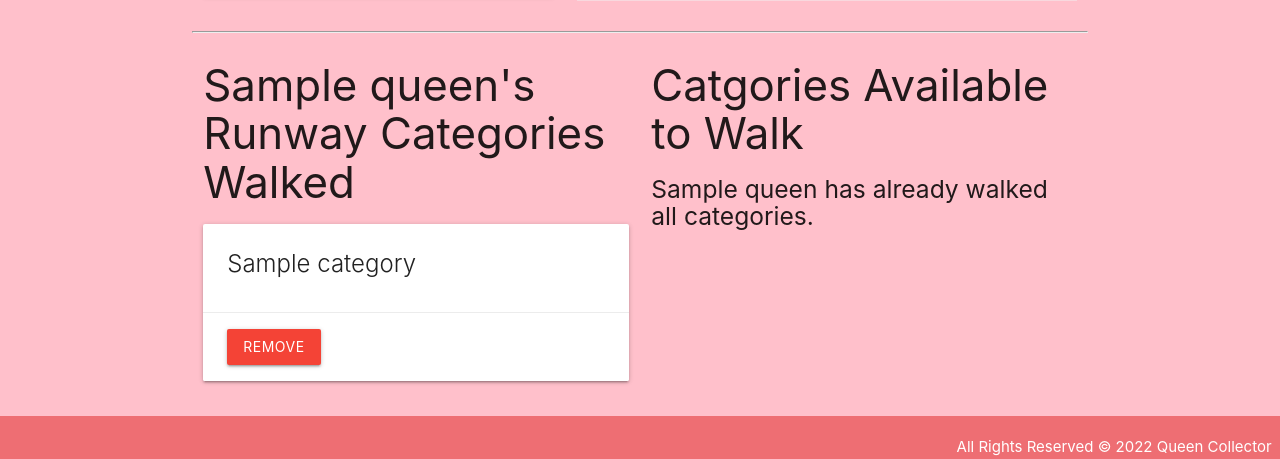
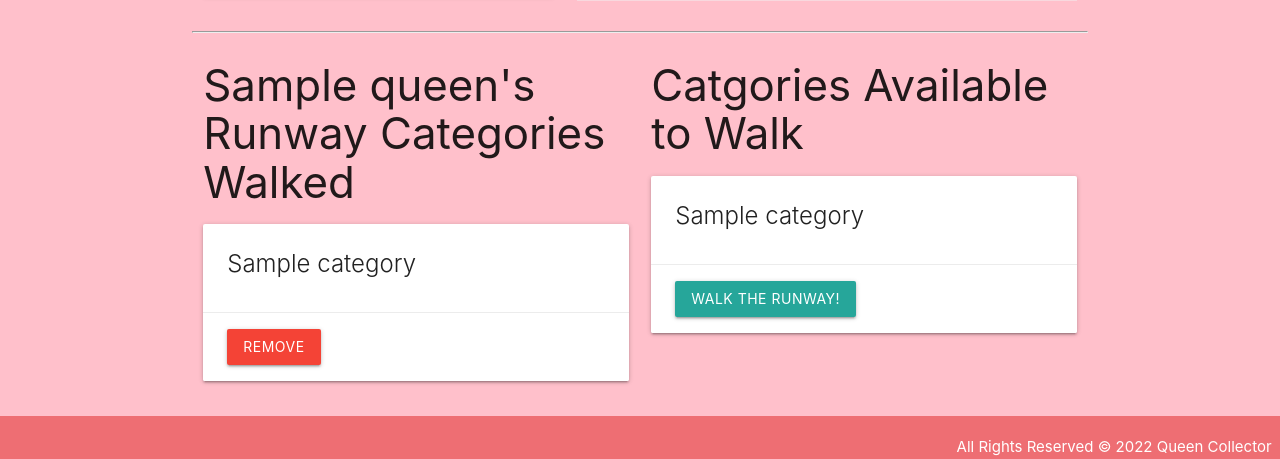
Before and after one commit to sean-watson30/queen-collector, a Django app: template main_app/templates/queens/detail.html in a window 1280 px wide. Shown: the part 646-1105 px from the top of the page. Run offline with Django 4.2, Linux system fonts and the light colour scheme; tables that the repository leaves empty hold one stand-in row (values such as "Sample post"); the template is opened without the code that fills it: values that come from a table or form of the project are taken from there, most other values are stand-ins (such as "Sample title", 1, 10 or a date in 2020).

Commit message:
fixes showing available categories

```diff
--- a/main_app/templates/queens/detail.html
+++ b/main_app/templates/queens/detail.html
@@ -94,7 +94,7 @@
   </div>
   <div class="col s6">
     <h3>Catgories Available to Walk</h3>
-    {% if category.count %} {% for category in category.all %}
+    {% if walks.count %} {% for category in walks.all %}
     <div class="card">
       <div class="card-content">
         <span class="card-title"> {{ category.name }}
```
